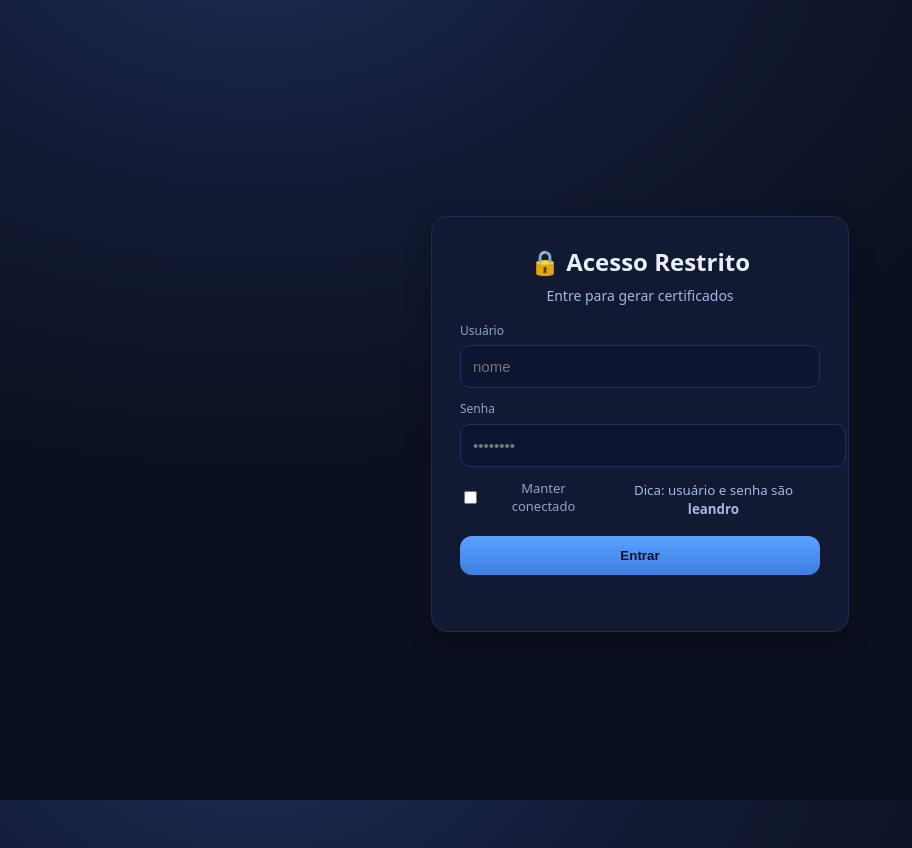
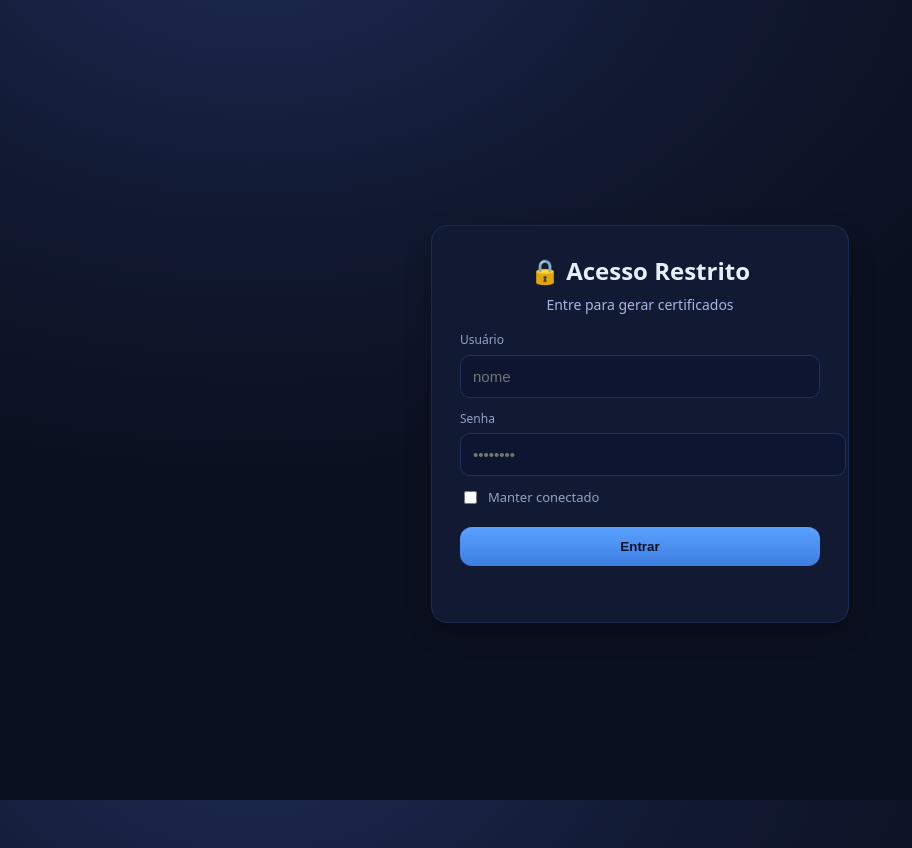
Before and after one commit to leonardoguidolin/Gerador-de-Certificado-Completo, a plain HTML site: page index.html in a window 1280 px wide. Shown: the whole page, without its empty margins (0-912 px from the left). Drawn offline with Linux system fonts and the light colour scheme.

Commit message:
Update index.html

```diff
--- a/index.html
+++ b/index.html
@@ -137,7 +137,7 @@
           <input type="checkbox" id="remember" />
           <span>Manter conectado</span>
         </label>
-        <small>Dica: usuário e senha são <b>leandro</b></small>
+
       </div>
 
       <button class="btn primary" id="btnLogin">Entrar</button>
```
